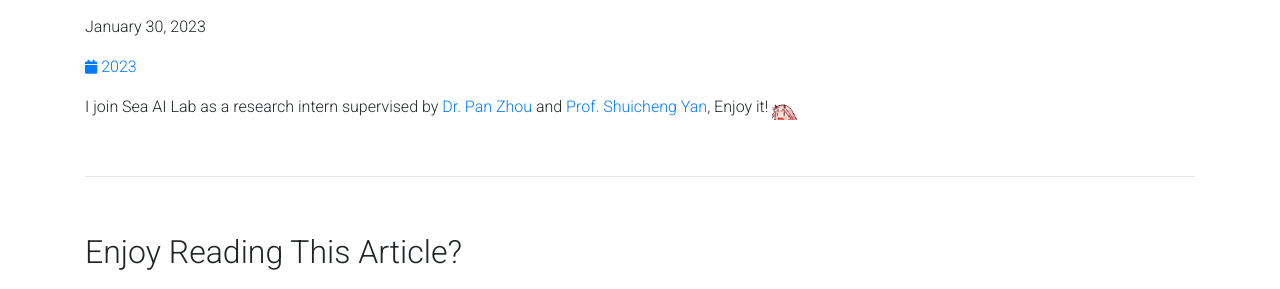
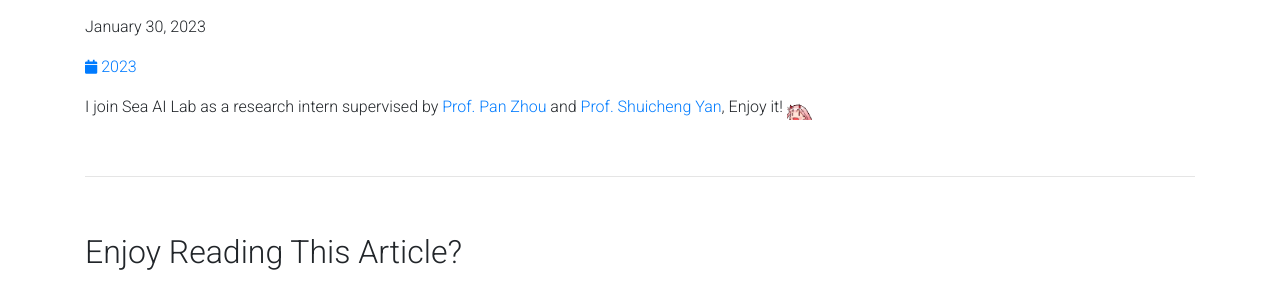
Before and after one commit to dedekinds/dedekinds.github.io, a Jekyll site: the page built from _news/announcement_5.md, in a window 1280 px wide. Shown: the part 169-458 px from the top of the page. Built offline with Jekyll 4.4.1, drawn with Linux system fonts in a browser that asks for light colours; nearby versions of some CDN libraries; library files that are not in the unit come from our copies; comment, search, counter and statistics services are not loaded; a style sheet for code colours, icons or effects is not loaded.

Commit message:
Update announcement_5.md

```diff
--- a/_news/announcement_5.md
+++ b/_news/announcement_5.md
@@ -4,4 +4,4 @@ date: 2023-1-30 15:59:00-0400
 inline: true
 ---
 
-I join Sea AI Lab as a research intern supervised by [Dr. Pan Zhou](https://panzhous.github.io/) and [Prof. Shuicheng Yan](https://scholar.google.com.hk/citations?user=DNuiPHwAAAAJ&hl=zh-CN), Enjoy it! <img src="https://github.com/dedekinds/dedekinds.github.io/raw/main/_pages/02_cheer.gif" width="25">
+I join Sea AI Lab as a research intern supervised by [Prof. Pan Zhou](https://panzhous.github.io/) and [Prof. Shuicheng Yan](https://scholar.google.com.hk/citations?user=DNuiPHwAAAAJ&hl=zh-CN), Enjoy it! <img src="https://github.com/dedekinds/dedekinds.github.io/raw/main/_pages/02_cheer.gif" width="25">
```
